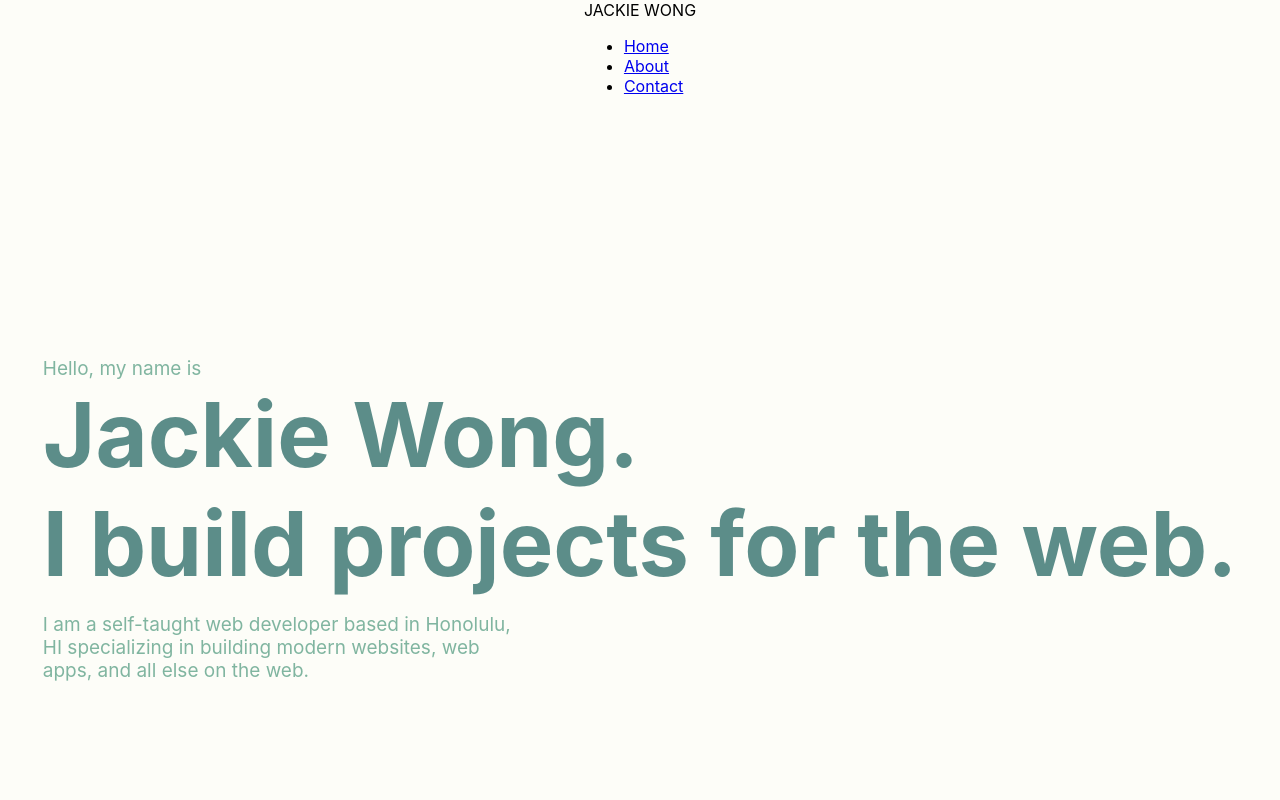
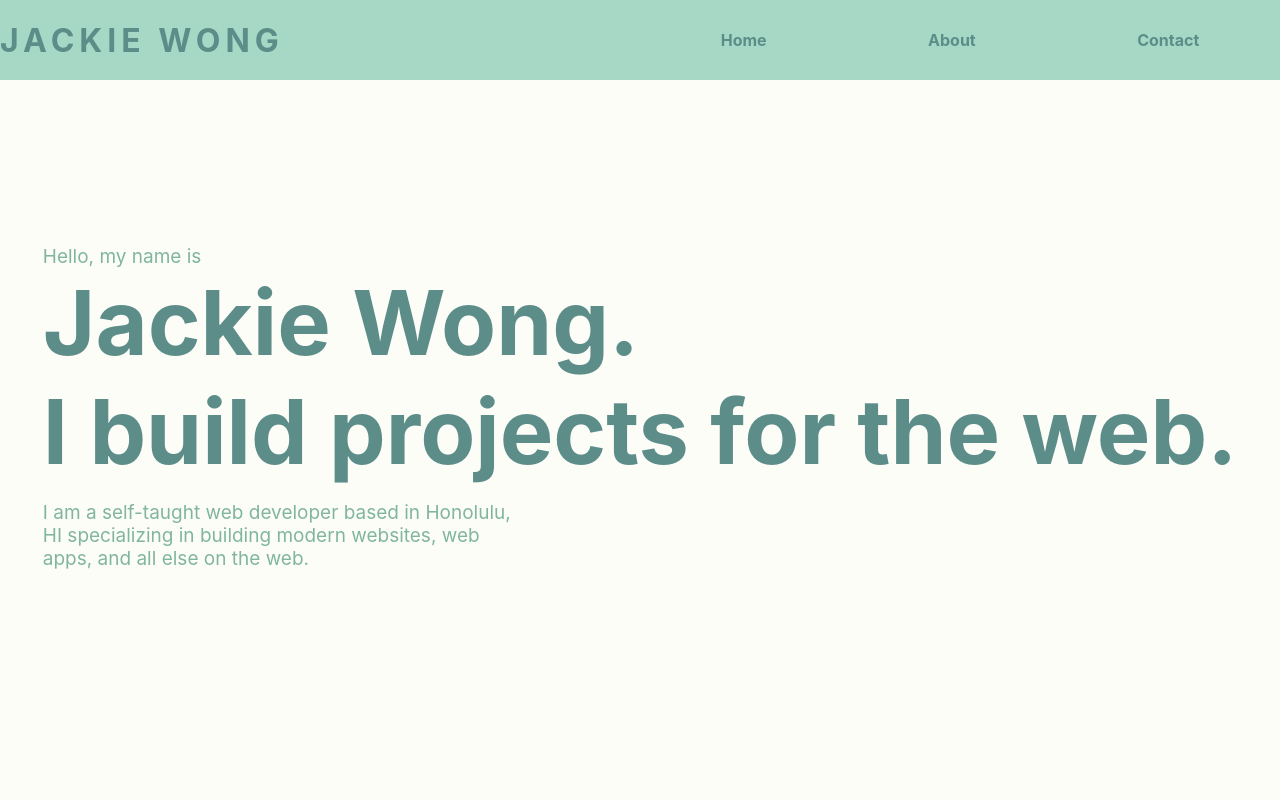
Before and after one commit to jackiewong99/portfolio_v2, a React (Create React App) app: page / in a window 1280 px wide. Shown: the top 800 px of the page. Built offline with nearby package versions, Linux system fonts and the light colour scheme.

Commit message:
Create initial styling of navbar.

```diff
--- a/src/Components/Nav/Nav.module.css
+++ b/src/Components/Nav/Nav.module.css
@@ -0,0 +1,32 @@
+nav {
+  background: #a7d7c5;
+  height: 10vh;
+  width: 100%;
+  display: flex;
+  justify-content: space-between;
+  align-items: center;
+  position: fixed;
+  top: 0;
+}
+
+.navHeader {
+  font-size: 2rem;
+  letter-spacing: 5px;
+}
+
+.navHeader,
+.navLinks li .navLink {
+  color: #5c8d89;
+  font-weight: 700;
+}
+
+.navLinks {
+  display: flex;
+  justify-content: space-around;
+  list-style: none;
+  width: 50%;
+}
+
+.navLinks li .navLink {
+  text-decoration: none;
+}
```
